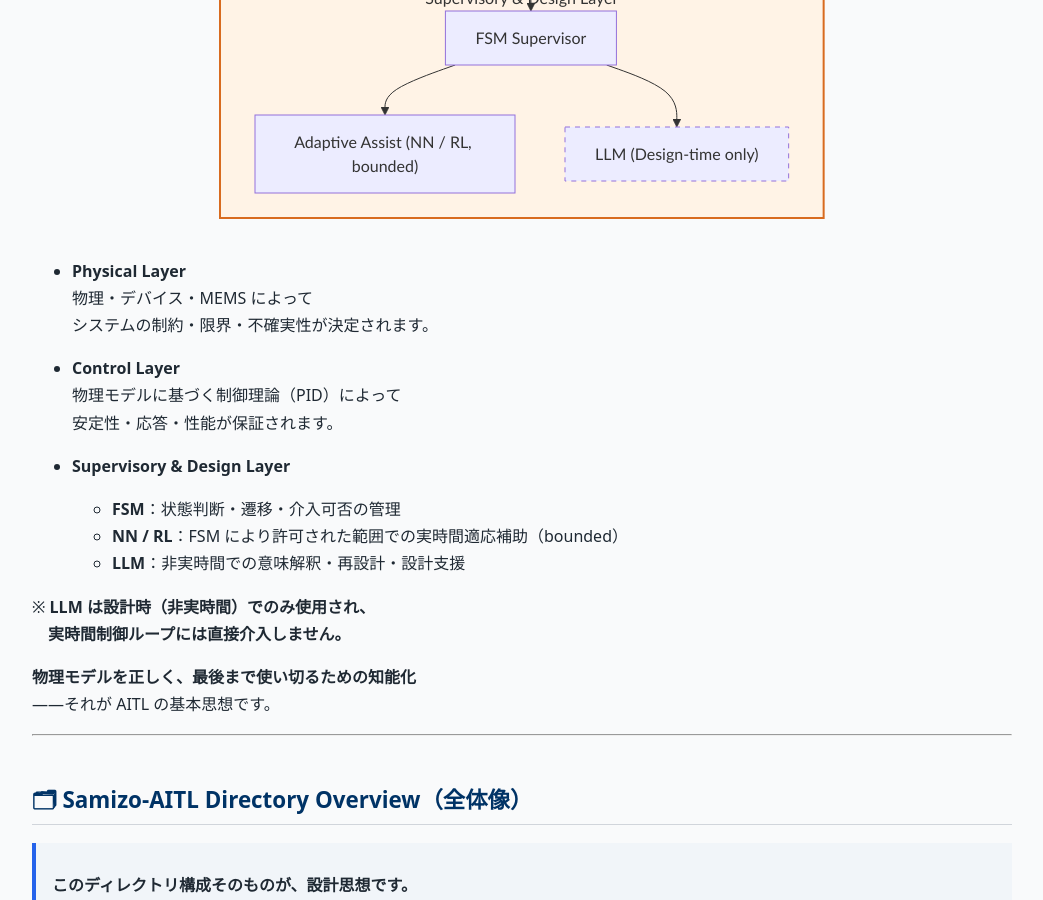
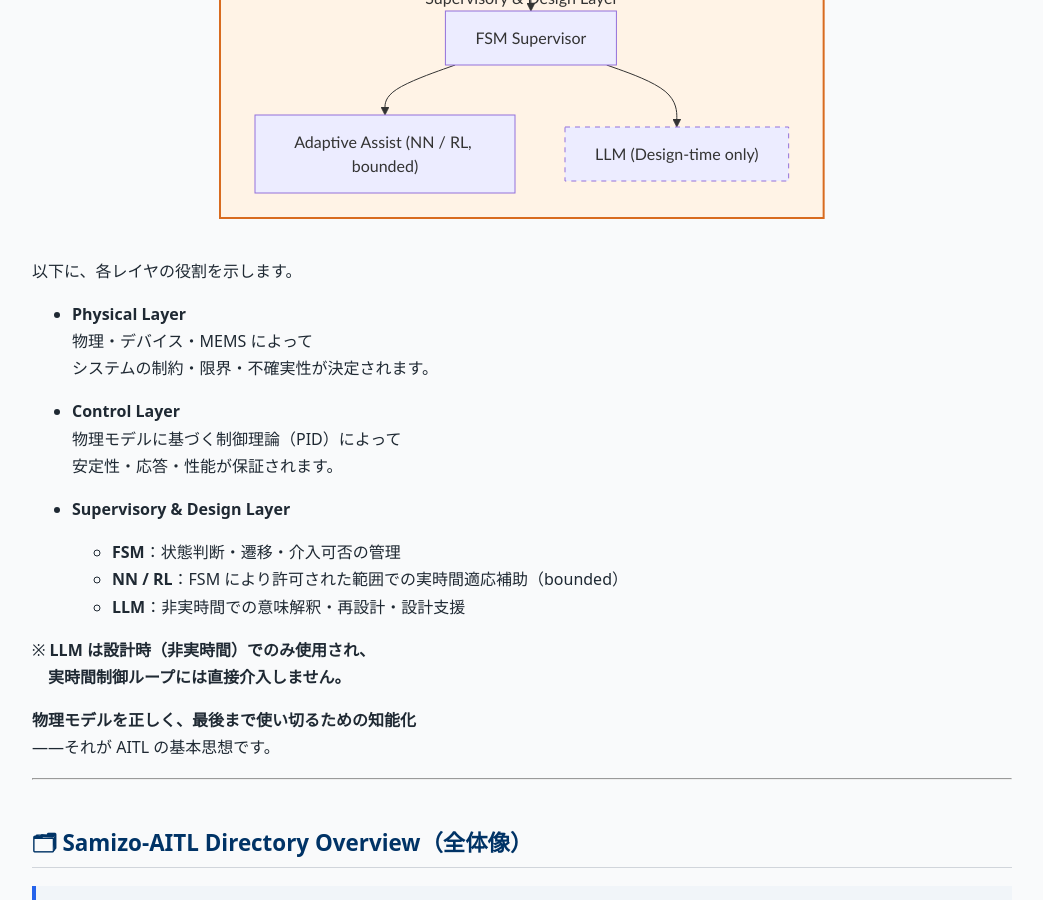
Before and after one commit to Samizo-AITL/Samizo-AITL.github.io, a Jekyll site: the page built from portal/index.md, in a window 1280 px wide and 900 px high, scrolled down 1652 px. Shown: the whole window, without its empty margins (118-1161 px from the left). Built offline with Jekyll 4.4.1, drawn with Linux system fonts in a browser that asks for light colours; our own code applies the rules of GitHub Pages for plain Markdown files.

Commit message:
Update index.md

````diff
--- a/portal/index.md
+++ b/portal/index.md
@@ -71,6 +71,9 @@ flowchart TB
   style I stroke-dasharray:5 5
 ```
 
+
+以下に、各レイヤの役割を示します。
+
 - **Physical Layer**
   物理・デバイス・MEMS によって
   システムの制約・限界・不確実性が決定されます。
@@ -135,7 +138,7 @@ Samizo-AITL/
 
 この順序は、ツール起点や断片的理解を避けるためのものです。
 
-----
+---
 
 # 📝 Essays / Design Philosophy (Zenn)
 
````
